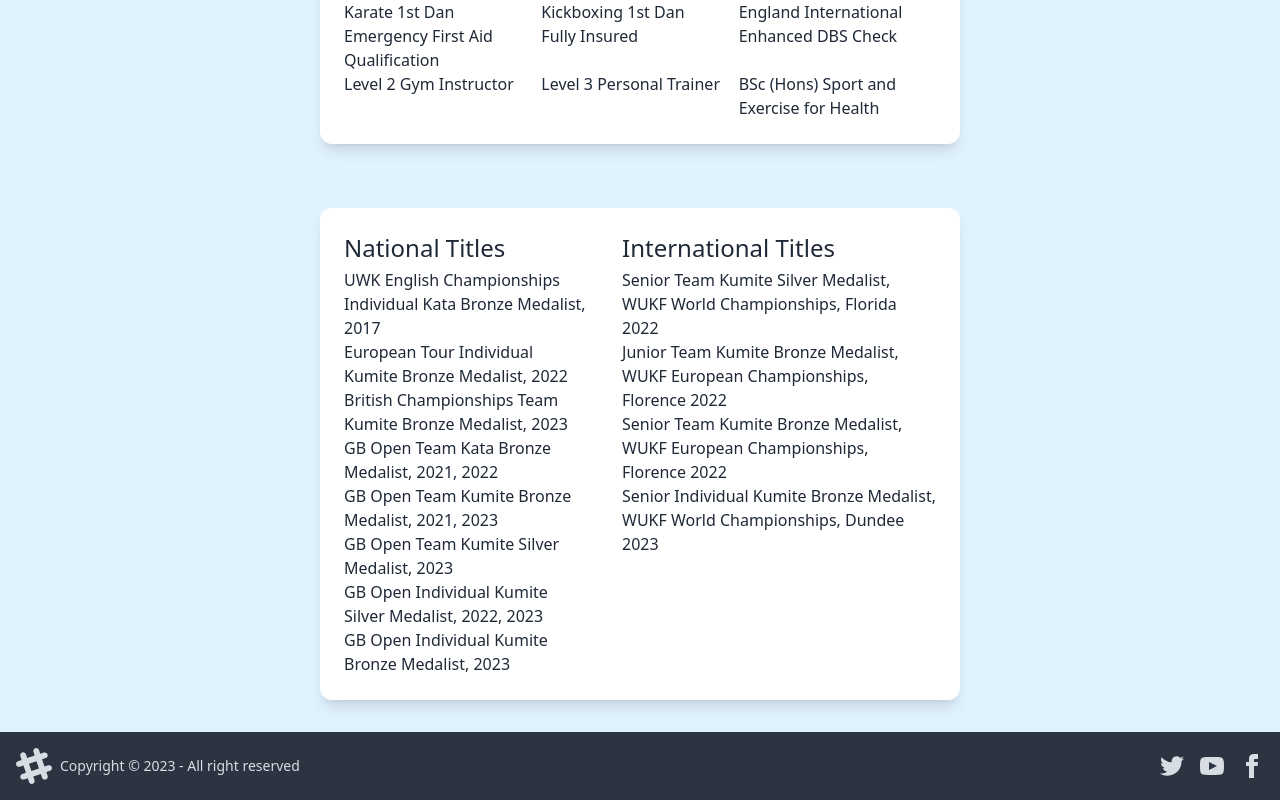
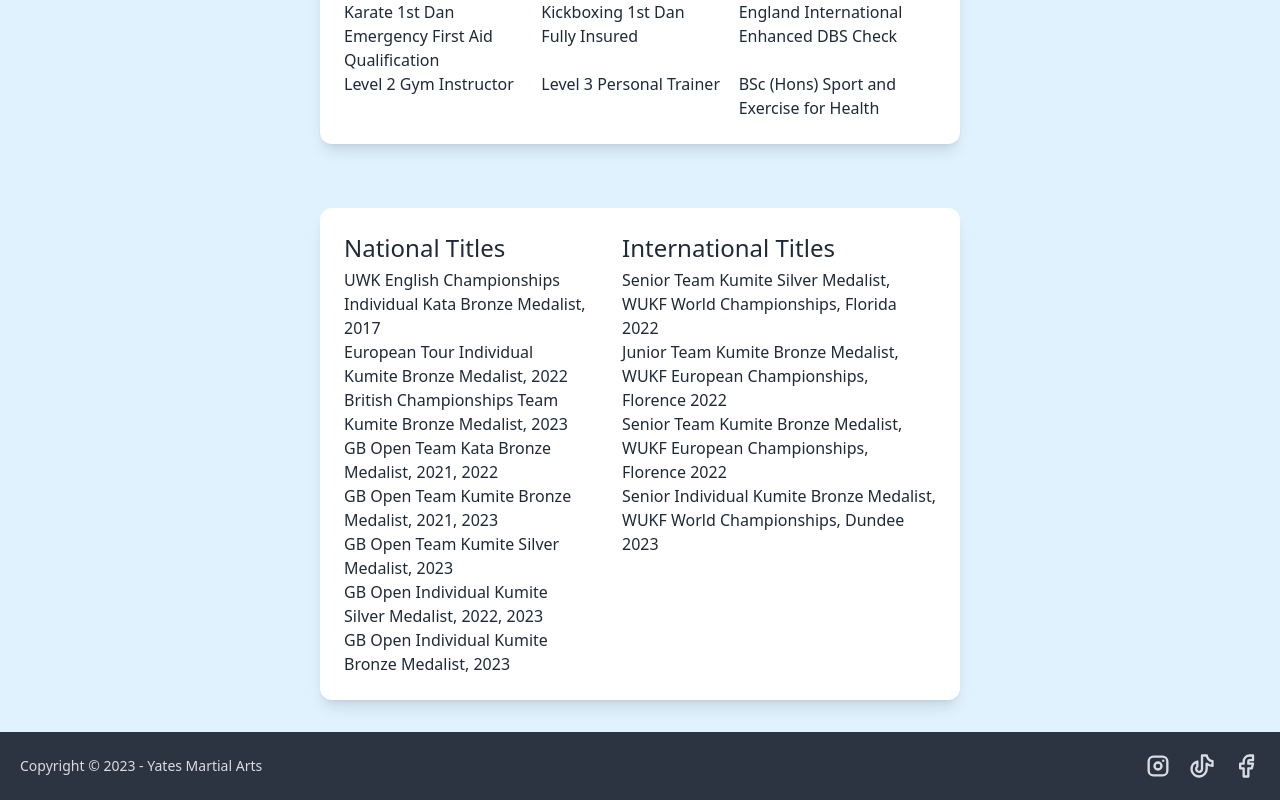
Before and after one commit to brandonscott4/yates-martial-arts, a React (Vite) app in the folder frontend/: page /instructor/1 in a window 1280 px wide. Shown: the part 1322-2122 px from the top of the page. Built offline with nearby package versions, Linux system fonts and the light colour scheme.

Commit message:
styling changes
used div for hero to avoid image squishing on reload

```diff
--- a/frontend/src/components/Footer.jsx
+++ b/frontend/src/components/Footer.jsx
@@ -1,54 +1,25 @@
+import {
+  IconBrandInstagram,
+  IconBrandFacebook,
+  IconBrandTiktok,
+} from "@tabler/icons-react";
+
 function Footer() {
   return (
     <>
-      <footer className="footer items-center p-4 bg-neutral text-neutral-content">
+      <footer className="footer items-center p-5 bg-neutral text-neutral-content">
         <div className="items-center grid-flow-col">
-          <svg
-            width="36"
-            height="36"
-            viewBox="0 0 24 24"
-            xmlns="http://www.w3.org/2000/svg"
-            fillRule="evenodd"
-            clipRule="evenodd"
-            className="fill-current"
-          >
-            <path d="M22.672 15.226l-2.432.811.841 2.515c.33 1.019-.209 2.127-1.23 2.456-1.15.325-2.148-.321-2.463-1.226l-.84-2.518-5.013 1.677.84 2.517c.391 1.203-.434 2.542-1.831 2.542-.88 0-1.601-.564-1.86-1.314l-.842-2.516-2.431.809c-1.135.328-2.145-.317-2.463-1.229-.329-1.018.211-2.127 1.231-2.456l2.432-.809-1.621-4.823-2.432.808c-1.355.384-2.558-.59-2.558-1.839 0-.817.509-1.582 1.327-1.846l2.433-.809-.842-2.515c-.33-1.02.211-2.129 1.232-2.458 1.02-.329 2.13.209 2.461 1.229l.842 2.515 5.011-1.677-.839-2.517c-.403-1.238.484-2.553 1.843-2.553.819 0 1.585.509 1.85 1.326l.841 2.517 2.431-.81c1.02-.33 2.131.211 2.461 1.229.332 1.018-.21 2.126-1.23 2.456l-2.433.809 1.622 4.823 2.433-.809c1.242-.401 2.557.484 2.557 1.838 0 .819-.51 1.583-1.328 1.847m-8.992-6.428l-5.01 1.675 1.619 4.828 5.011-1.674-1.62-4.829z"></path>
-          </svg>
-          <p>Copyright © 2023 - All right reserved</p>
+          <p>Copyright © 2023 - Yates Martial Arts</p>
         </div>
         <div className="grid-flow-col gap-4 md:place-self-center md:justify-self-end">
           <a>
-            <svg
-              xmlns="http://www.w3.org/2000/svg"
-              width="24"
-              height="24"
-              viewBox="0 0 24 24"
-              className="fill-current"
-            >
-              <path d="M24 4.557c-.883.392-1.832.656-2.828.775 1.017-.609 1.798-1.574 2.165-2.724-.951.564-2.005.974-3.127 1.195-.897-.957-2.178-1.555-3.594-1.555-3.179 0-5.515 2.966-4.797 6.045-4.091-.205-7.719-2.165-10.148-5.144-1.29 2.213-.669 5.108 1.523 6.574-.806-.026-1.566-.247-2.229-.616-.054 2.281 1.581 4.415 3.949 4.89-.693.188-1.452.232-2.224.084.626 1.956 2.444 3.379 4.6 3.419-2.07 1.623-4.678 2.348-7.29 2.04 2.179 1.397 4.768 2.212 7.548 2.212 9.142 0 14.307-7.721 13.995-14.646.962-.695 1.797-1.562 2.457-2.549z"></path>
-            </svg>
+            <IconBrandInstagram className="h-7 w-7" />
           </a>
           <a>
-            <svg
-              xmlns="http://www.w3.org/2000/svg"
-              width="24"
-              height="24"
-              viewBox="0 0 24 24"
-              className="fill-current"
-            >
-              <path d="M19.615 3.184c-3.604-.246-11.631-.245-15.23 0-3.897.266-4.356 2.62-4.385 8.816.029 6.185.484 8.549 4.385 8.816 3.6.245 11.626.246 15.23 0 3.897-.266 4.356-2.62 4.385-8.816-.029-6.185-.484-8.549-4.385-8.816zm-10.615 12.816v-8l8 3.993-8 4.007z"></path>
-            </svg>
+            <IconBrandTiktok className="h-7 w-7" />
           </a>
           <a>
-            <svg
-              xmlns="http://www.w3.org/2000/svg"
-              width="24"
-              height="24"
-              viewBox="0 0 24 24"
-              className="fill-current"
-            >
-              <path d="M9 8h-3v4h3v12h5v-12h3.642l.358-4h-4v-1.667c0-.955.192-1.333 1.115-1.333h2.885v-5h-3.808c-3.596 0-5.192 1.583-5.192 4.615v3.385z"></path>
-            </svg>
+            <IconBrandFacebook className="h-7 w-7" />
           </a>
         </div>
       </footer>
--- a/frontend/src/components/Instructor.jsx
+++ b/frontend/src/components/Instructor.jsx
@@ -130,7 +130,7 @@ function Instructor() {
             </div>
             <img
               src={selectedInstructor.image}
-              alt=""
+              alt="Headshot of instructor"
               className="rounded-full p-6"
             />
           </div>
--- a/frontend/src/components/Navbar.jsx
+++ b/frontend/src/components/Navbar.jsx
@@ -47,7 +47,7 @@ function Navbar() {
           <NavLink to="/">
             <img
               src="/logo.jpg"
-              alt="logo"
+              alt="Yates martial arts logo"
               className=" h-16 w-16 lg:h-24 lg:w-24 "
             />
           </NavLink>
--- a/frontend/src/routes/ClassesPrices.jsx
+++ b/frontend/src/routes/ClassesPrices.jsx
@@ -3,7 +3,7 @@ import { Fade } from "react-awesome-reveal";
 function ClassesPrices() {
   return (
     <>
-      <div className=" py-20 w-full bg-sky-100">
+      <div className=" py-32 w-full bg-sky-100">
         <Fade triggerOnce>
           <h2 className="font-semibold text-3xl mb-12 text-center">
             WILMINGTON
@@ -13,9 +13,9 @@ function ClassesPrices() {
           <div className="flex flex-col xl:flex-row gap-10 mx-5 justify-center items-center xl:items-stretch w-full xl:w-2/3">
             <div className="relative overflow-hidden aspect-video w-4/5 xl:w-3/5">
               <iframe
+                title="Google maps location for Wilmington classes"
                 src="https://www.google.com/maps/embed?pb=!1m18!1m12!1m3!1d2487.66417630502!2d0.19872407700380443!3d51.42759531652961!2m3!1f0!2f0!3f0!3m2!1i1024!2i768!4f13.1!3m3!1m2!1s0x47d8b21ce687026b%3A0x6a1615fd41718fa9!2sWilmington%20Memorial%20Hall!5e0!3m2!1sen!2suk!4v1696609002738!5m2!1sen!2suk"
                 className="absolute top-0 left-0 w-full h-full rounded-2xl"
-                allowFullScreen=""
                 loading="lazy"
                 referrerPolicy="no-referrer-when-downgrade"
               ></iframe>
@@ -40,7 +40,7 @@ function ClassesPrices() {
         </div>
       </div>
 
-      <div className="py-20 w-full bg-white">
+      <div className="py-32 w-full bg-white">
         <div className="flex flex-col items-center justify-center mx-4">
           <h3 className="font-semibold text-3xl mb-12 text-center">1-TO-1</h3>
           <p className="text-md xl:text-xl w-4/5 xl:w-2/3">
@@ -54,7 +54,7 @@ function ClassesPrices() {
         </div>
       </div>
 
-      <div className="py-20 w-full flex gap-16 lg:gap-24 justify-center items-center bg-sky-100">
+      <div className="py-32 w-full flex gap-16 lg:gap-24 justify-center items-center bg-sky-100">
         <div className="w-1/3 lg:w-1/6 text-center bg-white rounded-2xl p-8 shadow-lg border">
           <Fade triggerOnce>
             <h3 className="font-semibold text-xl">Kids classes (5-17)</h3>
--- a/frontend/src/routes/Home.jsx
+++ b/frontend/src/routes/Home.jsx
@@ -5,17 +5,13 @@ function Home() {
   return (
     <>
       <div className="relative">
-        <img
-          src="/karate-woman.jpg"
-          alt="My Image"
-          className="h-[calc(100vh-110px)] w-full object-cover grayscale"
-        />
+        <div className="bg-[url('/karate-woman.jpg')] h-[calc(100vh-110px)] w-full grayscale bg-cover bg-center"></div>
         <div className="absolute top-0 left-0 w-full h-full flex flex-col items-center justify-center">
           <Fade cascade damping={0.4} triggerOnce>
             <p className="text-white text-2xl">WELCOME TO</p>
-            <p className="text-white font-bold text-4xl sm:text-6xl mt-3">
+            <h1 className="text-white font-bold text-4xl sm:text-6xl mt-3">
               Yates Martial Arts
-            </p>
+            </h1>
             <p className="text-white text-s sm:text-lg text-center mt-9">
               Lorem ipsum dolor sit amet, consectetur adipisicing elit.
               Accusantium nostrum, rem.
--- a/frontend/src/routes/Instructors.jsx
+++ b/frontend/src/routes/Instructors.jsx
@@ -7,16 +7,19 @@ function Instructors() {
       <div className="flex flex-col items-center">
         <div className=" py-20 w-full flex flex-col justify-center items-center bg-sky-100">
           <Fade triggerOnce>
-            <h2 className="text-3xl mb-12 font-semibold">
+            <h1 className="text-3xl mb-12 font-semibold">
               MEET OUR INSTRUCTORS
-            </h2>
+            </h1>
           </Fade>
           <div className="card lg:card-side bg-base-100 shadow-xl lg:w-1/3">
             <figure>
-              <img src="/portrait.jpeg" alt="Album" />
+              <img
+                src="/portrait.jpeg"
+                alt="Headshot of instructor Luke Yates"
+              />
             </figure>
             <div className="card-body">
-              <h2 className="card-title">Luke Yates</h2>
+              <h3 className="card-title">Luke Yates</h3>
               <p>1st Dan</p>
               <div className="card-actions justify-end">
                 <Link to="/instructor/1">
@@ -32,10 +35,13 @@ function Instructors() {
         <div className="py-20 w-full flex justify-center">
           <div className="card lg:card-side bg-base-100 shadow-xl lg:w-1/3 border">
             <figure>
-              <img src="/portrait.jpeg" alt="Album" />
+              <img
+                src="/portrait.jpeg"
+                alt="Headshot of instructor Vicky Yates"
+              />
             </figure>
             <div className="card-body">
-              <h2 className="card-title">Vicky Yates</h2>
+              <h3 className="card-title">Vicky Yates</h3>
               <p>1st Dan</p>
               <div className="card-actions justify-end">
                 <Link to="/instructor/2">
@@ -51,10 +57,13 @@ function Instructors() {
         <div className=" py-20 w-full flex justify-center bg-sky-100">
           <div className="card lg:card-side bg-base-100 shadow-xl lg:w-1/3">
             <figure>
-              <img src="/portrait.jpeg" alt="Album" />
+              <img
+                src="/portrait.jpeg"
+                alt="Headshot of instructor Lucy Yates"
+              />
             </figure>
             <div className="card-body">
-              <h2 className="card-title">Lucy Yates</h2>
+              <h3 className="card-title">Lucy Yates</h3>
               <p>1st Dan</p>
               <div className="card-actions justify-end">
                 <Link to="/instructor/3">
--- a/frontend/src/routes/JoinContact.jsx
+++ b/frontend/src/routes/JoinContact.jsx
@@ -112,7 +112,7 @@ function JoinContact() {
     <>
       <div className=" py-20 w-full bg-sky-100 flex flex-col justify-center items-center">
         <Fade triggerOnce>
-          <h2 className="text-4xl mb-12 font-semibold">GET IN CONTACT</h2>
+          <h1 className="text-4xl mb-12 font-semibold">GET IN CONTACT</h1>
         </Fade>
         <form
           className="bg-white w-4/5 sm:w-3/4 lg:w-1/2 2xl:w-2/6 mx-8 px-8 sm:px-20 py-12 shadow-xl rounded-2xl"
@@ -210,7 +210,7 @@ function JoinContact() {
       <div className=" py-20 w-full flex justify-center items-center">
         <div className="">
           <Fade triggerOnce>
-            <h3 className="font-semibold text-3xl text-center">OR</h3>
+            <p className="font-semibold text-3xl text-center">OR</p>
             <div className="divider"></div>
 
             <p className="text-xl">
```
